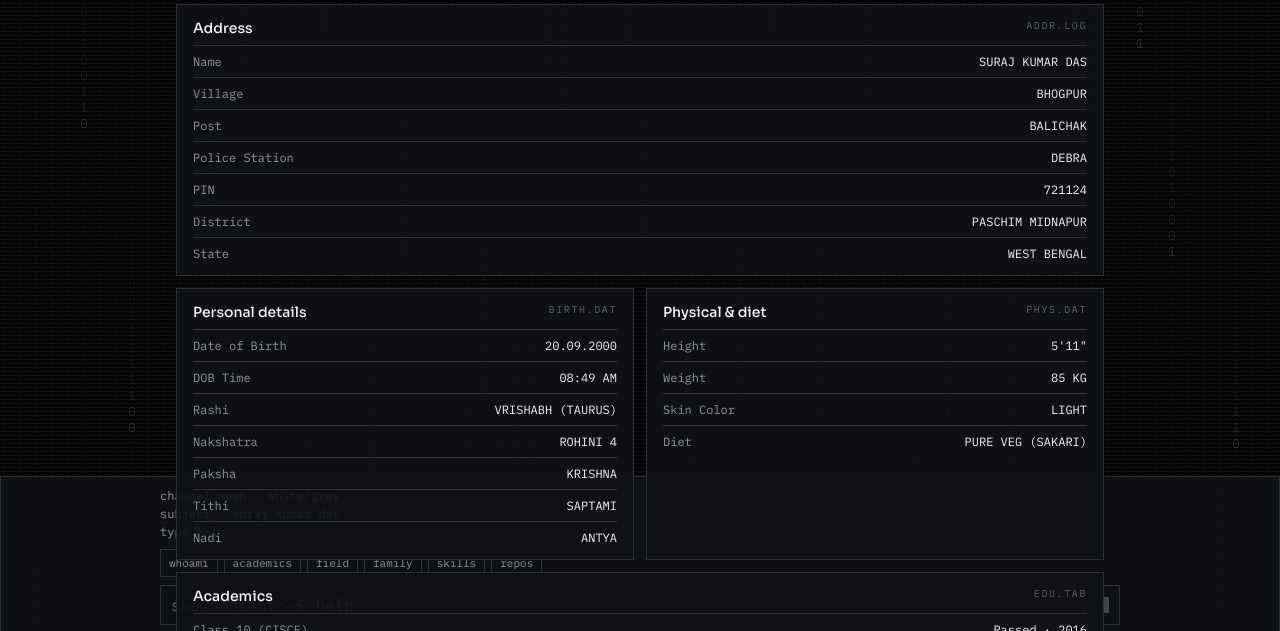
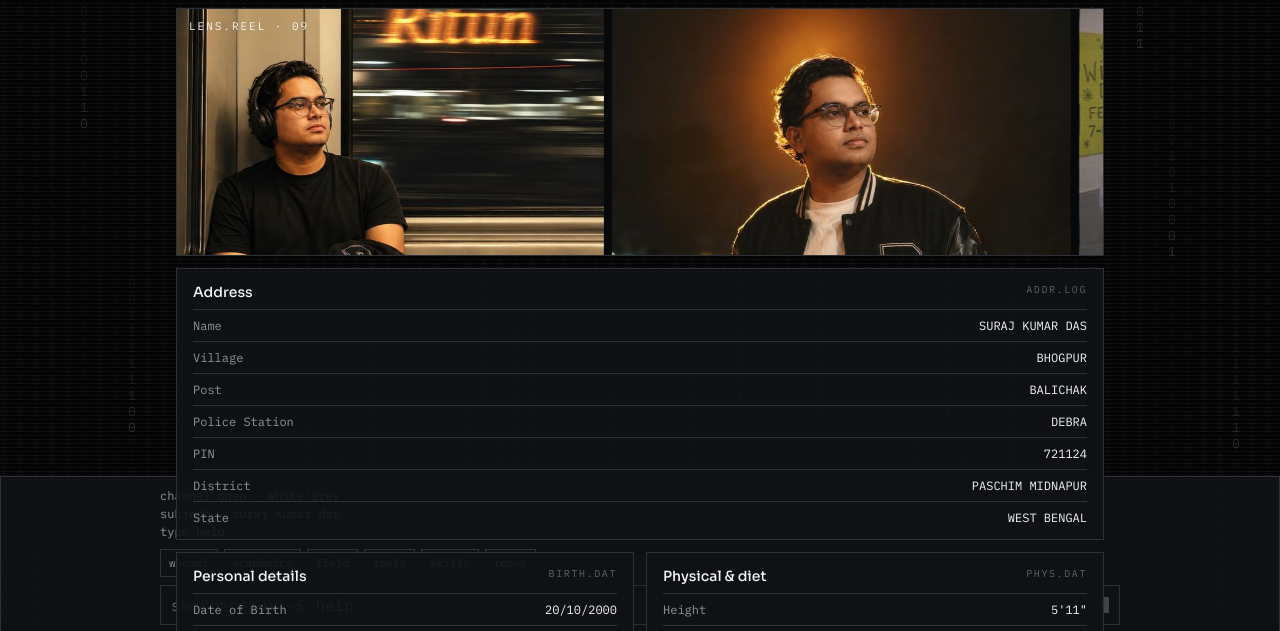
Before and after one commit to surajkumardas20/surajkumardas20, a plain HTML site: page docs/index.html in a window 1280 px wide. Shown: the part 160-791 px from the top of the page. Drawn offline with Linux system fonts and the light colour scheme.

Commit message:
Correct diet and birth date, remove family, add a color stills reel.
Diet now reads Pure Veg (Sakahari), date of birth is 20/10/2000, and parents and family are gone from the dossier. Nine photographs crossfade inside the console.

```diff
--- a/docs/index.html
+++ b/docs/index.html
@@ -37,6 +37,15 @@
     .caret { width:8px; height:16px; background:var(--silver); animation:blink 1.05s steps(1) infinite; }
     .on { border-color:var(--silver); }
     @keyframes blink { 50% { opacity:.25 } }
+
+    .reel { margin-top:16px; overflow:hidden; border:1px solid var(--line); background:#07080a; height:248px; position:relative; }
+    .reel .tag { position:absolute; z-index:2; left:12px; top:10px; font-family:"IBM Plex Mono",monospace; font-size:11px; letter-spacing:.18em; color:#f4f5f7; }
+    .track { display:flex; gap:8px; height:248px; width:max-content; animation:marquee 42s linear infinite; }
+    .track img { height:248px; width:auto; display:block; }
+    .reel:hover .track { animation-play-state:paused; }
+    @keyframes marquee { from { transform:translateX(0) } to { transform:translateX(-50%) } }
+    @media (prefers-reduced-motion: reduce) { .track { animation:none } }
+
     @media (prefers-reduced-motion: reduce) { .caret, .live { animation:none } canvas, .veil { display:none } }
   </style>
 </head>
@@ -51,6 +60,11 @@
     <p class="mono dim" style="letter-spacing:.22em;font-size:11px;margin:18px 0 0">WHOAMI</p>
     <h1>Suraj Kumar Das</h1>
     <p class="mono muted" style="margin:4px 0 0">@surajkumardas20 · nutrition · business · agentic AI</p>
+
+    <section class="reel" aria-label="Field stills">
+      <span class="tag">LENS.REEL · 09</span>
+      <div class="track" id="track"></div>
+    </section>
     <div class="grid" id="files"></div>
   </main>
   <form id="shell">
@@ -65,15 +79,27 @@
     </div>
   </form>
   <script>
+
+    const track = document.getElementById("track");
+    const shots = ["01","02","03","04","05","06","07","08","09"];
+    const caps = ["Night, varsity, 2020","Metro, night ride","Night, looking up","Hallway, 17 Feb 2020","Black coat, 13 Apr 2026","Royal Turf Club, Kolkata","Studio, 13 Apr 2026","White blazer, 28 Apr 2026","Overcoat, 12 Apr 2026"];
+    for (const copy of [0,1]) {
+      shots.forEach((n,i) => {
+        const img = document.createElement("img");
+        img.src = "photos/" + n + ".jpg";
+        img.alt = caps[i];
+        track.append(img);
+      });
+    }
+
     const sections = [
       ["address","ADDR.LOG","Address",[["Name","SURAJ KUMAR DAS"],["Village","BHOGPUR"],["Post","BALICHAK"],["Police Station","DEBRA"],["PIN","721124"],["District","PASCHIM MIDNAPUR"],["State","WEST BENGAL"]]],
-      ["personal","BIRTH.DAT","Personal details",[["Date of Birth","20.09.2000"],["DOB Time","08:49 AM"],["Rashi","VRISHABH (TAURUS)"],["Nakshatra","ROHINI 4"],["Paksha","KRISHNA"],["Tithi","SAPTAMI"],["Nadi","ANTYA"]]],
-      ["physical","PHYS.DAT","Physical & diet",[["Height","5'11\""],["Weight","85 KG"],["Skin Color","LIGHT"],["Diet","PURE VEG (SAKARI)"]]],
+      ["personal","BIRTH.DAT","Personal details",[["Date of Birth","20/10/2000"],["DOB Time","08:49 AM"],["Rashi","VRISHABH (TAURUS)"],["Nakshatra","ROHINI 4"],["Paksha","KRISHNA"],["Tithi","SAPTAMI"],["Nadi","ANTYA"]]],
+      ["physical","PHYS.DAT","Physical & diet",[["Height","5'11\""],["Weight","85 KG"],["Skin Color","LIGHT"],["Diet","Pure Veg (Sakahari)"]]],
       ["academics","EDU.TAB","Academics",[["Class 10 (CISCE)","Passed · 2016"],["Class 12 (CBSE)","Passed · 2018"],["B.Sc Hons. Nutrition & Dietetics","CGPA 8.41 · 2021"],["M.Sc Hons. Nutrition & Dietetics","CGPA 8.67 · 2023"],["Diploma in Clinical Nutrition and Dietetics (MHRD)","SGPA 7.33, Grade-A · 2022"],["Business Analytics with Generative and Agentic AI, BITSoM","Passed · 2026"]]],
       ["field","FIELD.LOG","Internships & occupation",[["Occupation","BUSINESS"],["Hospital internship","While pursuing B.Sc · 6 months"],["Hospital internship","While pursuing M.Sc · 6 months"]]],
       ["skills","TOOLS.BIN","Proficiency",[["Microsoft BI","CLEARED"],["Tally","CLEARED"],["Microsoft Word","CLEARED"],["Microsoft Excel","CLEARED"],["Microsoft PowerPoint","CLEARED"],["Notes","CLEARED"]]],
       ["life","LIFE.LOG","Interests",[["Main hobby","PUJA"],["Listening","SONGS"],["Travel","SPIRITUAL TOUR"]]],
-      ["family","KIN.LOG","Parents & family",[["Grandpa","NISITH RANJAN DAS"],["Grandma","RINA DAS"],["Father","SANGRAM DAS"],["Mother","SUSMITA DAS"]]]
     ];
     const repos = [
       ["Nutrition_AI","Patients, BMI, and SQL-powered health intelligence","https://github.com/surajkumardas20/Nutrition_AI"],
@@ -129,9 +155,11 @@
       push("skd@bhogpur:~$ " + cmd);
       document.querySelectorAll("article").forEach(a => a.classList.remove("on"));
       if (cmd === "clear") { log.innerHTML = ""; return; }
-      if (cmd === "help" || cmd === "ls") { push("files: whoami address personal physical academics field skills life family repos"); return; }
+      if (cmd === "help" || cmd === "ls") { push("files: whoami address personal physical academics field skills life reels repos"); return; }
       if (cmd === "whoami") { push("SURAJ KUMAR DAS · surajkumardas20"); push("Bhogpur, Paschim Midnapur, West Bengal"); document.getElementById("address").classList.add("on"); document.getElementById("address").scrollIntoView({behavior:"smooth", block:"center"}); return; }
       if (cmd === "repos" || cmd === "work") { repos.forEach(r => push(r[0] + " — " + r[1])); document.getElementById("work").classList.add("on"); document.getElementById("work").scrollIntoView({behavior:"smooth", block:"center"}); return; }
+
+    if (cmd === "reels") { push("LENS.REEL · 09 color stills · live crossfade"); document.querySelector(".reel").scrollIntoView({behavior:"smooth", block:"center"}); return; }
       const hit = sections.find(s => s[0] === cmd || s[2].toLowerCase().includes(cmd));
       if (!hit) { push("unknown file '" + cmd + "'. type help."); return; }
       hit[3].forEach(r => push(r[0] + ": " + r[1]));
@@ -139,7 +167,7 @@
     }
     document.getElementById("shell").addEventListener("submit", (e) => { e.preventDefault(); const input = document.getElementById("cmd"); run(input.value); input.value = ""; });
     const chips = document.getElementById("chips");
-    for (const name of ["whoami","academics","field","family","skills","repos"]) {
+    for (const name of ["whoami","academics","field","reels","skills","repos"]) {
       const b = document.createElement("button"); b.type = "button"; b.textContent = name; b.addEventListener("click", () => run(name)); chips.append(b);
     }
     function tick() {
```
Also changed, not shown: about-life.svg, banner.svg, docs/photos/01.jpg (added), docs/photos/02.jpg (added), docs/photos/03.jpg (added), docs/photos/04.jpg (added), docs/photos/05.jpg (added), docs/photos/06.jpg (added), docs/photos/07.jpg (added), docs/photos/08.jpg (added), docs/photos/09.jpg (added), dossier-console.svg, hero.svg, projects.svg, 1 more files, 1 other file.
